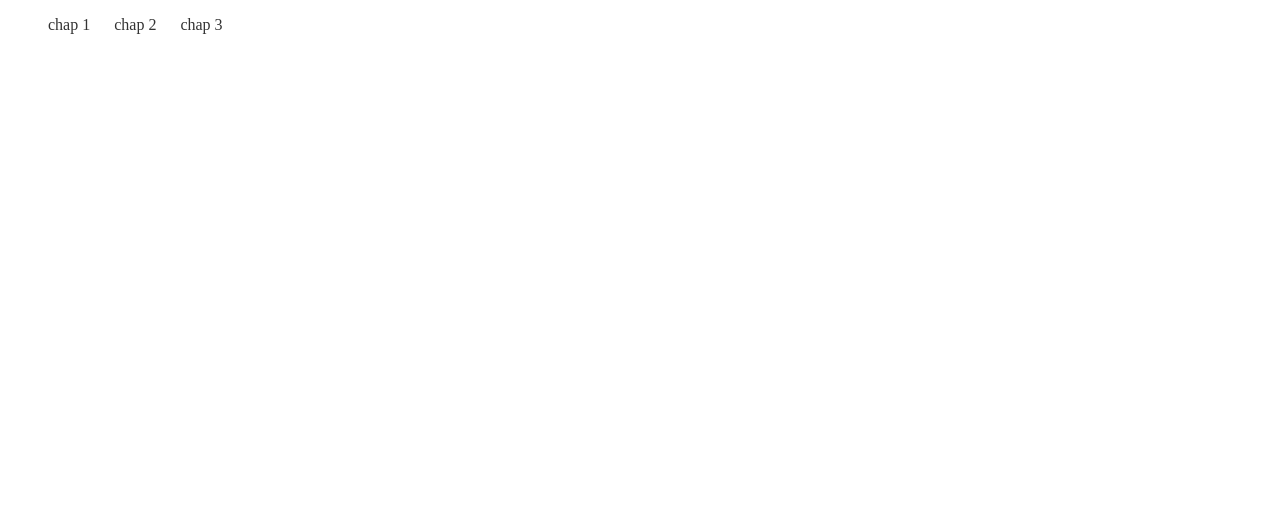
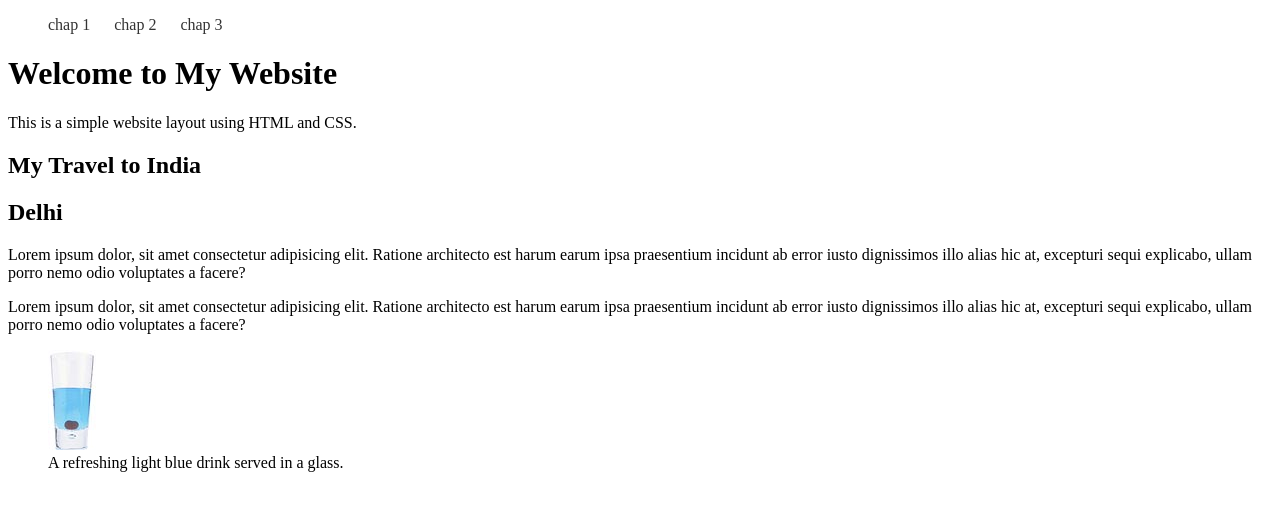
Before and after one commit to HasanLabib/My-practice-html-and-css, a plain HTML site: page index.html in a window 1280 px wide. Drawn offline with Linux system fonts and the light colour scheme.

Commit message:
trying header article section figure and figcaption

```diff
--- a/index.html
+++ b/index.html
@@ -25,5 +25,33 @@
         </ul>
       </nav>
     </header>
+    <main>
+      <h1>Welcome to My Website</h1>
+      <p>This is a simple website layout using HTML and CSS.</p>
+      <article>
+        <h1>My Travel to India</h1>
+        <section>
+          <h2>Delhi</h2>
+          <p>
+            Lorem ipsum dolor, sit amet consectetur adipisicing elit. Ratione
+            architecto est harum earum ipsa praesentium incidunt ab error iusto
+            dignissimos illo alias hic at, excepturi sequi explicabo, ullam
+            porro nemo odio voluptates a facere?
+          </p>
+          <p>
+            Lorem ipsum dolor, sit amet consectetur adipisicing elit. Ratione
+            architecto est harum earum ipsa praesentium incidunt ab error iusto
+            dignissimos illo alias hic at, excepturi sequi explicabo, ullam
+            porro nemo odio voluptates a facere?
+          </p>
+        </section>
+        <figure>
+          <img src="image/lightblue.jpg" alt="Light Blue Drink" />
+          <figcaption>
+            A refreshing light blue drink served in a glass.
+          </figcaption>
+        </figure>
+      </article>
+    </main>
   </body>
 </html>
```
